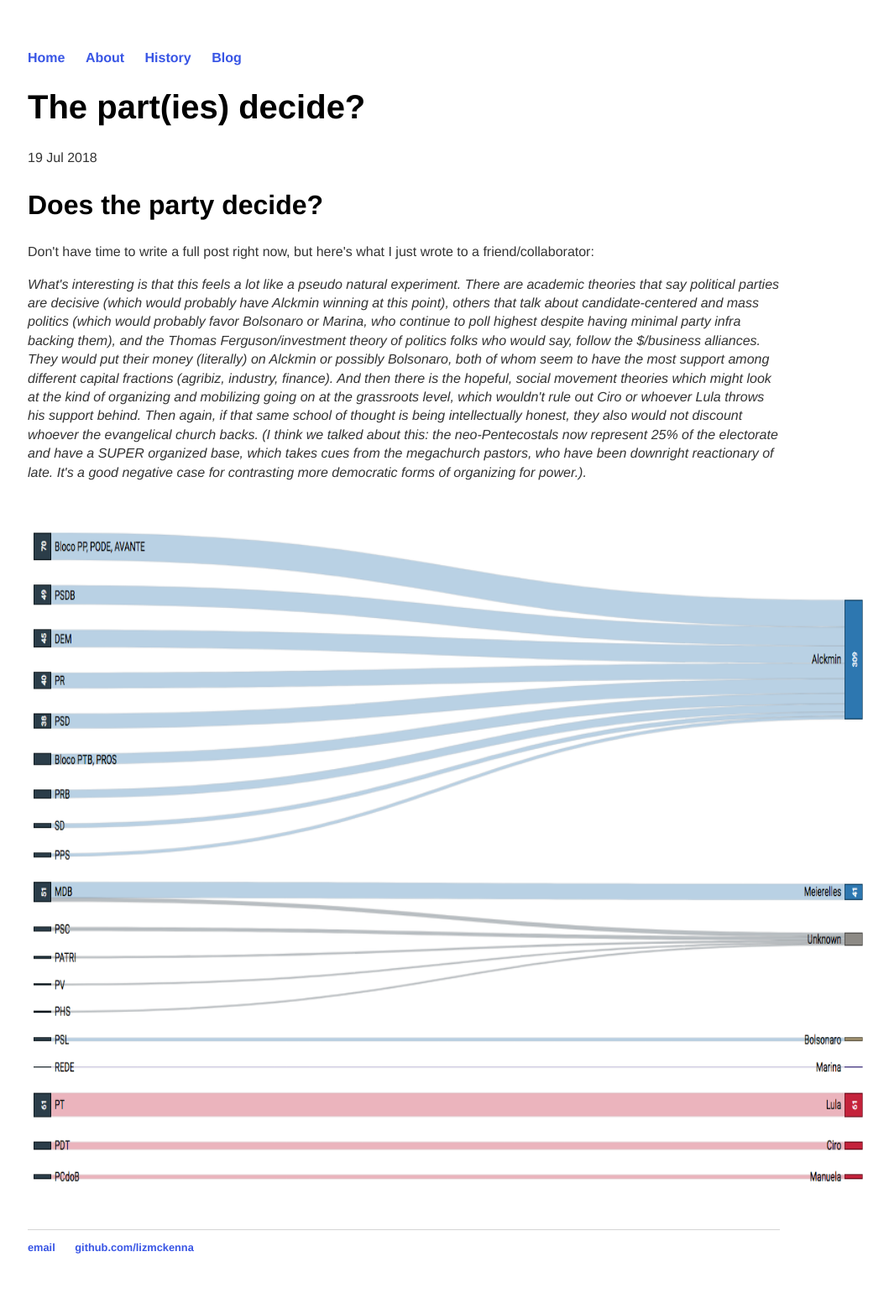
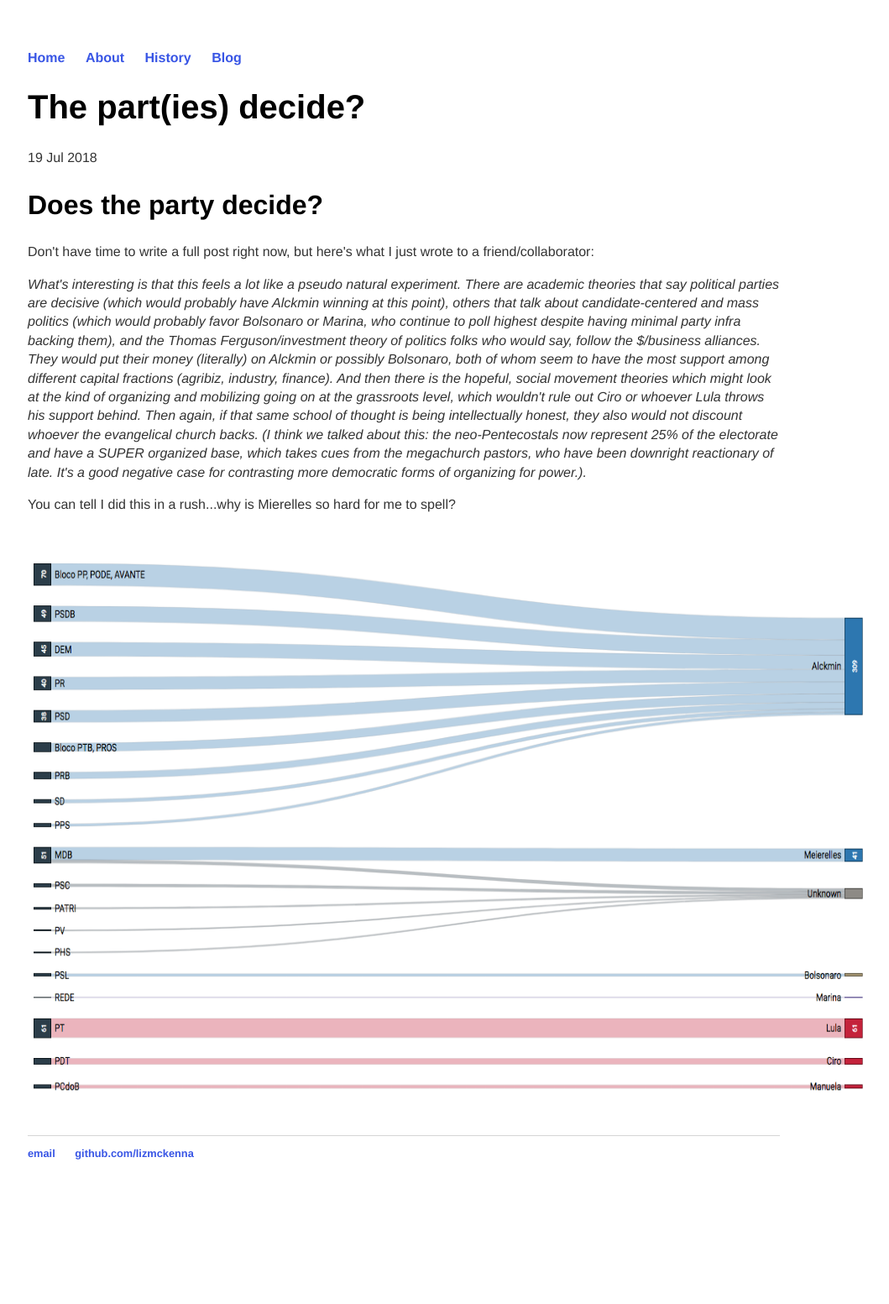
Before and after one commit to lizmckenna/elizabethmckenna.org, a Jekyll site: the page built from _posts/2018-07-19-the-party-decides.md, in a window 1280 px wide. Shown: the whole page at 84% size, without its empty margins (159-1218 px from the left). Built offline with Jekyll 4.4.1, drawn with Linux system fonts in a browser that asks for light colours; after the commit the page ends 1441 px from its top, so only the background shows below that.

Commit message:
Update 2018-07-19-the-party-decides.md

```diff
--- a/_posts/2018-07-19-the-party-decides.md
+++ b/_posts/2018-07-19-the-party-decides.md
@@ -7,10 +7,10 @@ date: 2018-07-19
 
 <p> Don't have time to write a full post right now, but here's what I just wrote to a friend/collaborator: </p>
 <p> <i>What's interesting is that this feels a lot like a pseudo natural experiment. There are academic theories that say political parties are decisive (which would probably have Alckmin winning at this point), others that talk about candidate-centered and mass politics (which would probably favor Bolsonaro or Marina, who continue to poll highest despite having minimal party infra backing them), and the Thomas Ferguson/investment theory of politics folks who would say, follow the $/business alliances. They would put their money (literally) on Alckmin or possibly Bolsonaro, both of whom seem to have the most support among different capital fractions (agribiz, industry, finance). And then there is the hopeful, social movement theories which might look at the kind of organizing and mobilizing going on at the grassroots level, which wouldn't rule out Ciro or whoever Lula throws his support behind. Then again, if that same school of thought is being intellectually honest, they also would not discount whoever the evangelical church backs. (I think we talked about this: the neo-Pentecostals now represent 25% of the electorate and have a SUPER organized base, which takes cues from the megachurch pastors, who have been downright reactionary of late. It's a good negative case for contrasting more democratic forms of organizing for power.).<br>
- </i> <p></p>
+ </i> <p>You can tell I did this in a rush...why is Mierelles so hard for me to spell?</p>
 <br>
 <br>
  <center>
-<img src="/images/2018-07-19_party_sankey.png" alt="HTML5 Icon" style="width:1000px;height:800px;">
+<img src="/images/2018-07-19_party_sankey.png" alt="HTML5 Icon" style="width:1000px;height:650px;">
 	</center>
 <br>
```
